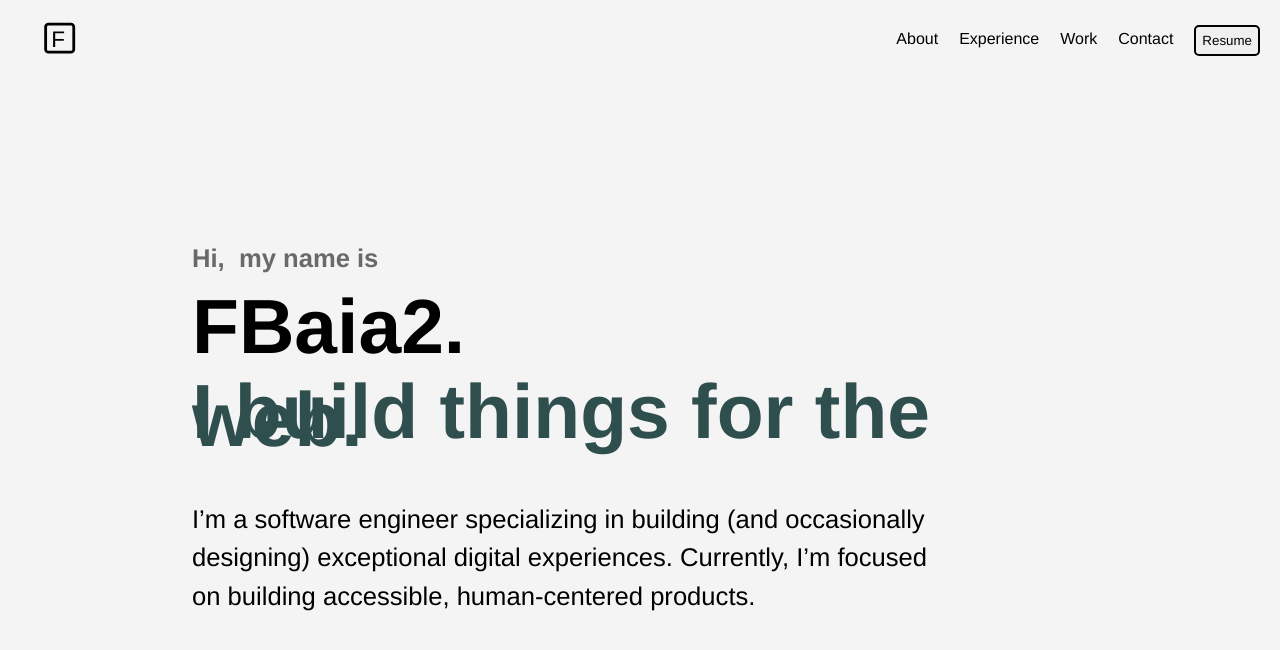
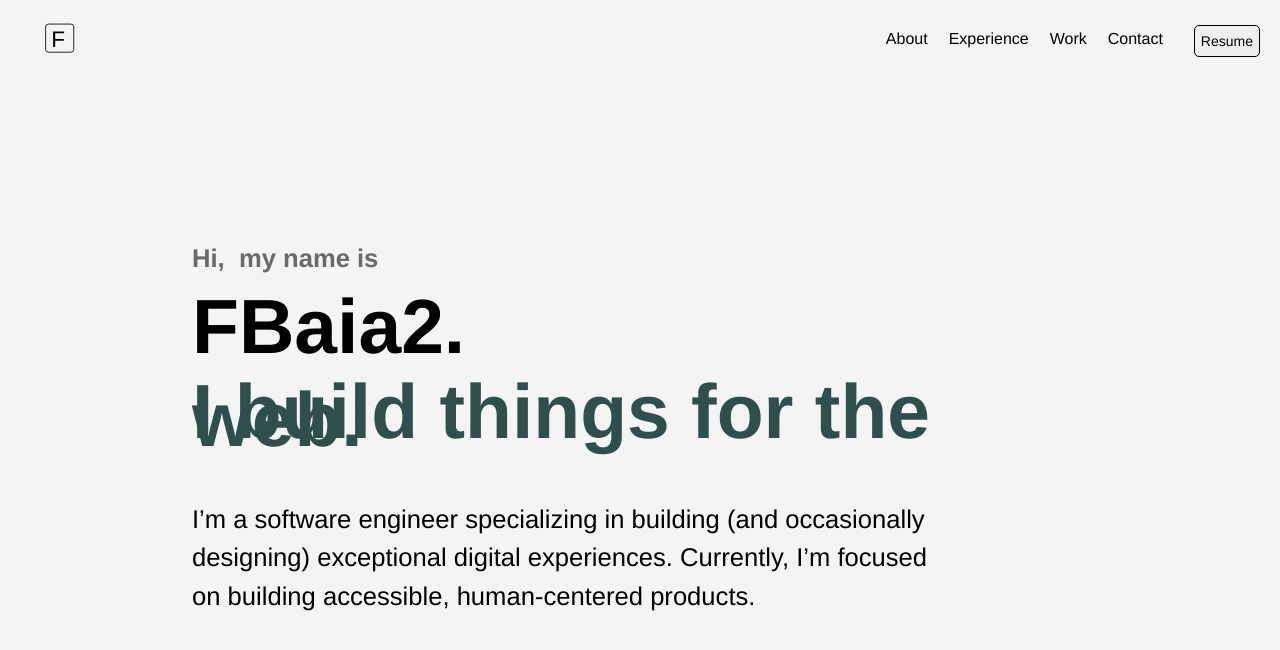
Before and after one commit to FBaia2/CloneBChiang, a plain HTML site: page index.html in a window 1280 px wide. Drawn offline with Linux system fonts and the light colour scheme.

Commit message:
progress

```diff
--- a/index.html
+++ b/index.html
@@ -17,7 +17,7 @@
         <defs>
                 <mask id="m1">
         </defs>
-        <rect stroke="black" stroke-width="1" fill="none" x="2" y="5"
+        <rect stroke="black" stroke-width="0.3" fill="none" x="2" y="5"
         width="10" height="10" rx="1"/>
         <text x="4" y="13" font-family="'Franklin Gothic Medium', 'Arial Narrow', Arial, sans-serif " font-size="8" fill="black"> F </text>
             </svg>
--- a/styles.css
+++ b/styles.css
@@ -38,19 +38,20 @@ svg {
 }
 
 .btn {
-    padding-top: 6px;
-    padding-bottom: 6px;
+    padding-top: 7px;
+    padding-bottom: 7px;
     margin-top: 25px;
     margin-right: 20px;
-    margin-left: 10px;
-    border: 2px solid black;
+    margin-left: 20px;
+    border: 1px solid black;
     border-radius: 5px;
+    font-size: 14px;;
 }
 
 .btn:hover {
 
     background-color:rgba(47,79,79, 0.6);
-        transition: 0.7s;
+        transition: 0.4s;
 
 }
 @media screen and (max-width: 500px) {
```
